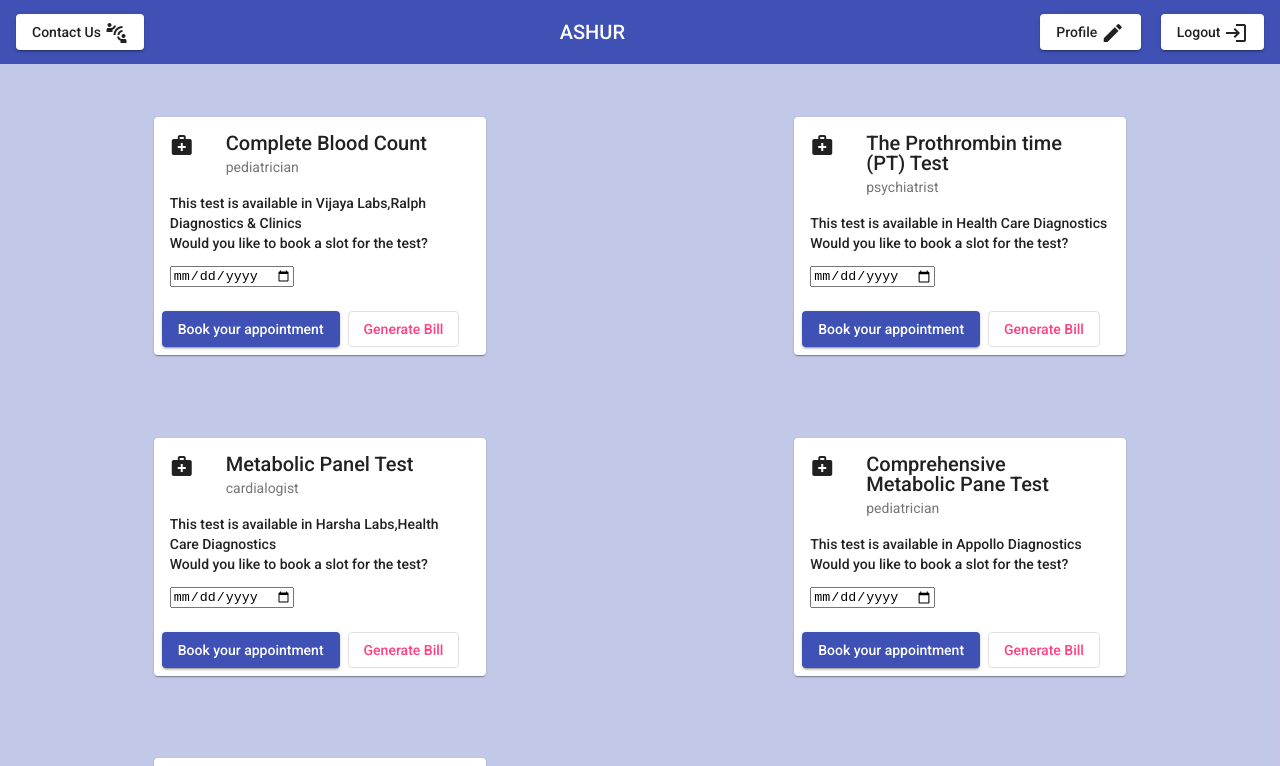
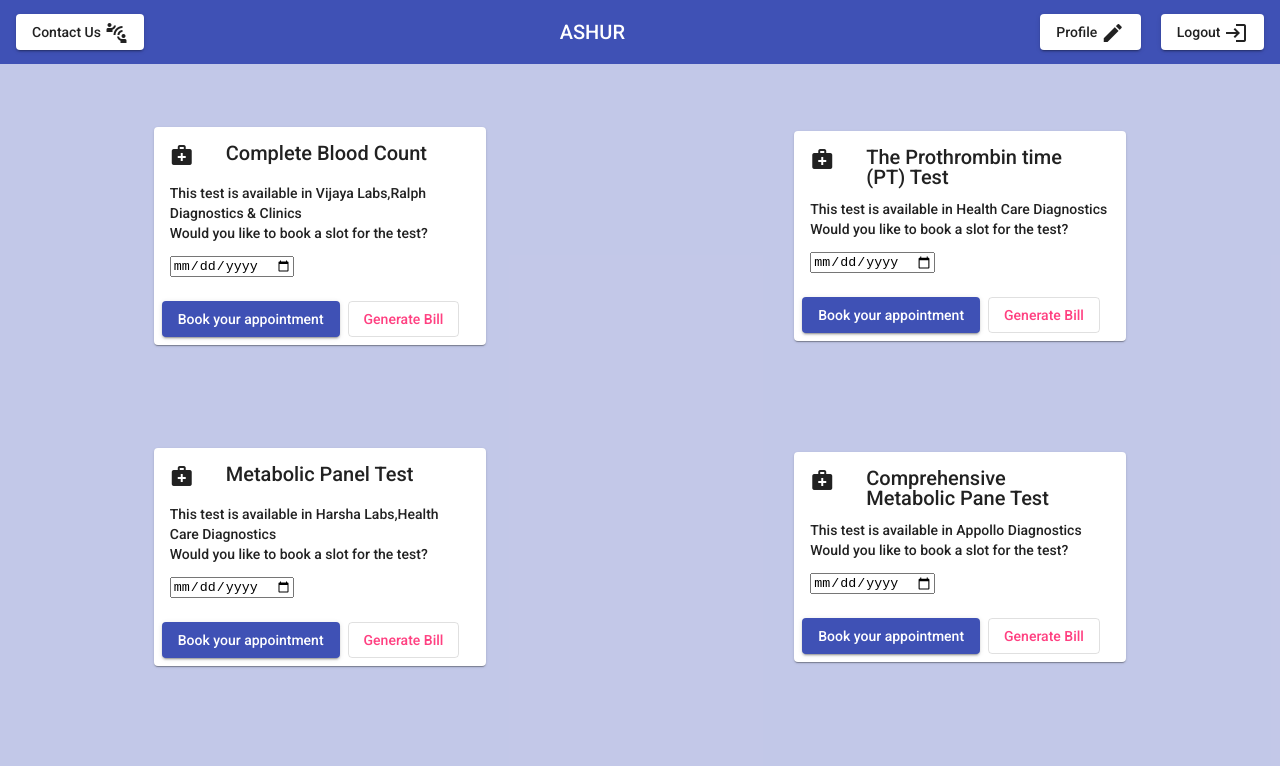
Before and after one commit to pavansunkara007/finalsdp, an Angular app: page /searchOrgans in a window 1280 px wide. Shown: the top 766 px of the page. Built offline with nearby package versions, Linux system fonts and the light colour scheme.

Commit message:
After Bill Generator

```diff
--- a/src/app/search-organs/search-organs.component.html
+++ b/src/app/search-organs/search-organs.component.html
@@ -9,7 +9,6 @@
                      <mat-icon>medical_services</mat-icon>
                     </div>
                     <mat-card-title>{{d.name}}</mat-card-title>
-                    <mat-card-subtitle>{{d.sp}}</mat-card-subtitle>
                   </mat-card-header>
                   <mat-card-content>
                      <p style=" font-weight: 450;">
```
